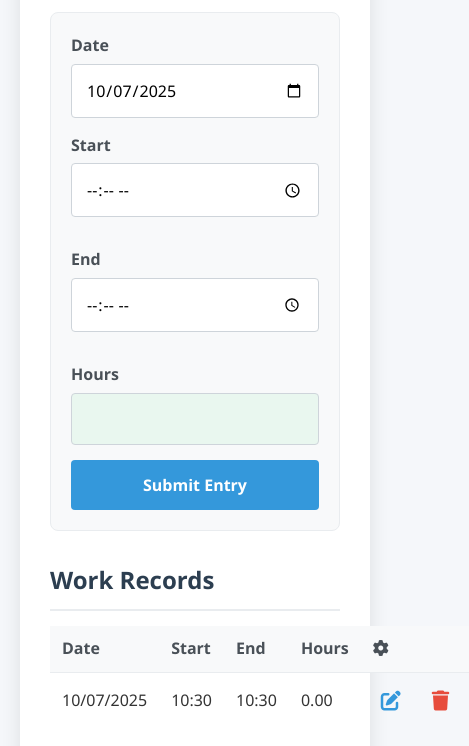
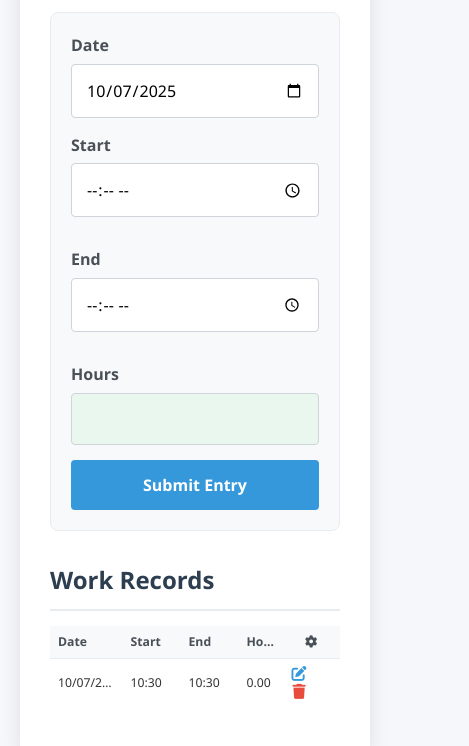
Before and after one commit to khuahn/timelog, a plain HTML site: page index.html in a window 390 px wide. Both pictures are taken after typing "10:30", "10:30" into the empty fields and a click on the button "Submit Entry". Shown: the part 119-865 px from the top of the page, 469 px wide, since content can reach past the window. Drawn offline with Linux system fonts and the light colour scheme.

Commit message:
Update index.html

```diff
--- a/index.html
+++ b/index.html
@@ -114,12 +114,17 @@
             width: 100%;
             border-collapse: collapse;
             margin-bottom: 20px;
+            font-size: 0.9em;
+            table-layout: fixed;
         }
 
         th, td {
-            padding: 12px 15px;
+            padding: 8px 10px;
             text-align: left;
             border-bottom: 1px solid #e9ecef;
+            overflow: hidden;
+            text-overflow: ellipsis;
+            white-space: nowrap;
         }
 
         th {
@@ -133,15 +138,25 @@
         }
 
         .actions-cell {
+            width: 80px;
+            text-align: center;
+        }
+
+        .action-icons {
             display: flex;
-            gap: 10px;
+            justify-content: center;
+            gap: 8px;
         }
 
         .action-icon {
             cursor: pointer;
-            font-size: 18px;
+            font-size: 16px;
             transition: color 0.3s;
-            padding: 5px;
+            width: 20px;
+            height: 20px;
+            display: flex;
+            align-items: center;
+            justify-content: center;
         }
 
         .edit-icon {
@@ -170,12 +185,11 @@
             background-color: #6c757d;
             color: white;
             border: none;
-            padding: 8px 15px;
-            margin: 0 5px;
+            padding: 8px 12px;
+            margin: 0 3px;
             border-radius: 4px;
             cursor: pointer;
-            min-width: 44px;
-            min-height: 44px;
+            min-width: 40px;
         }
 
         .pagination button.active {
@@ -200,17 +214,18 @@
             }
 
             th, td {
-                padding: 10px 12px;
+                padding: 6px 8px;
+                font-size: 0.85em;
             }
 
             .actions-cell {
-                flex-direction: row;
-                gap: 15px;
+                width: 70px;
             }
 
             .action-icon {
-                font-size: 20px;
-                padding: 8px;
+                font-size: 15px;
+                width: 18px;
+                height: 18px;
             }
 
             /* Ensure touch-friendly targets on mobile */
@@ -218,19 +233,17 @@
             input[type="time"],
             input[type="text"] {
                 padding: 14px;
-                font-size: 16px; /* Prevents zoom on iOS */
+                font-size: 16px;
             }
 
             .btn {
                 padding: 14px 20px;
-                min-height: 50px;
             }
 
             .pagination button {
-                padding: 12px 16px;
-                margin: 0 3px;
-                min-width: 50px;
-                min-height: 50px;
+                padding: 10px 12px;
+                margin: 0 2px;
+                min-width: 36px;
             }
         }
     </style>
@@ -271,11 +284,11 @@
                 <table id="records-table">
                     <thead>
                         <tr>
-                            <th>Date</th>
-                            <th>Start</th>
-                            <th>End</th>
-                            <th>Hours</th>
-                            <th><i class="fas fa-cog"></i></th>
+                            <th style="width: 25%">Date</th>
+                            <th style="width: 20%">Start</th>
+                            <th style="width: 20%">End</th>
+                            <th style="width: 15%">Hours</th>
+                            <th style="width: 20%" class="actions-cell"><i class="fas fa-cog"></i></th>
                         </tr>
                     </thead>
                     <tbody id="records-body">
```
